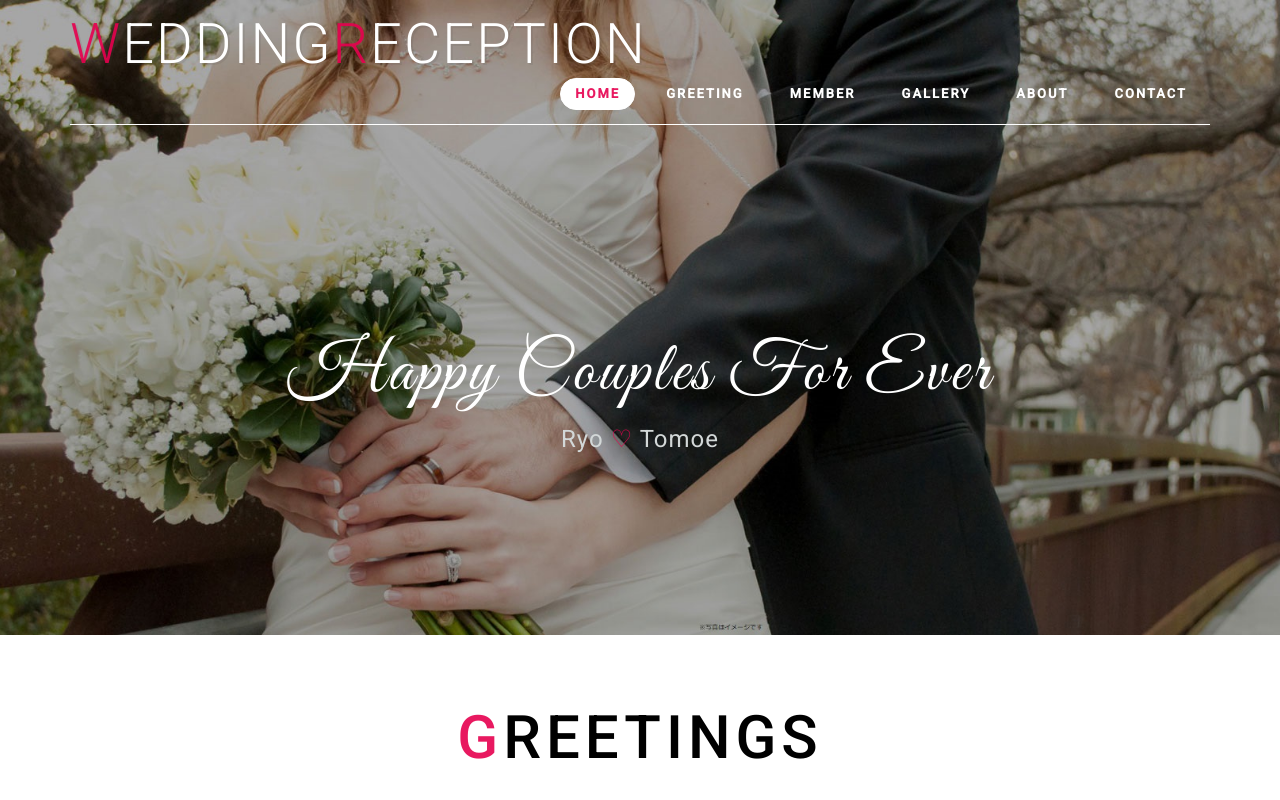
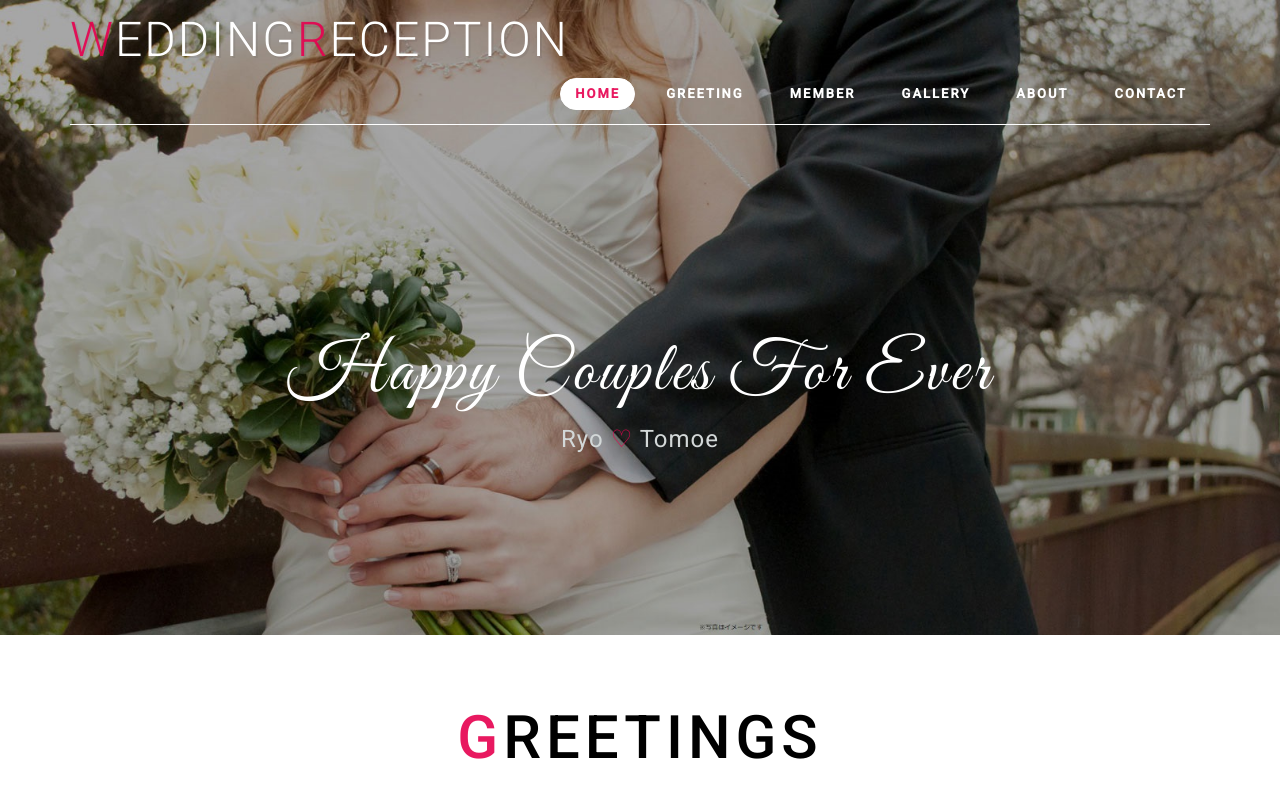
Before and after one commit to kroy0910/wedding-reception-invitation, a plain HTML site: page index.html in a window 1280 px wide. Shown: the top 800 px of the page. Drawn offline with Linux system fonts and the light colour scheme; a script that the page names is missing.

Commit message:
reedit11

```diff
--- a/css/style.css
+++ b/css/style.css
@@ -185,7 +185,7 @@ a.navbar-brand {
 	line-height: inherit;
 }
 h1 a.navbar-brand {
-    font-size: 56px;
+    font-size: 48px;
     color: #fff !important;
     text-transform: uppercase;
     font-weight: 300;
```
